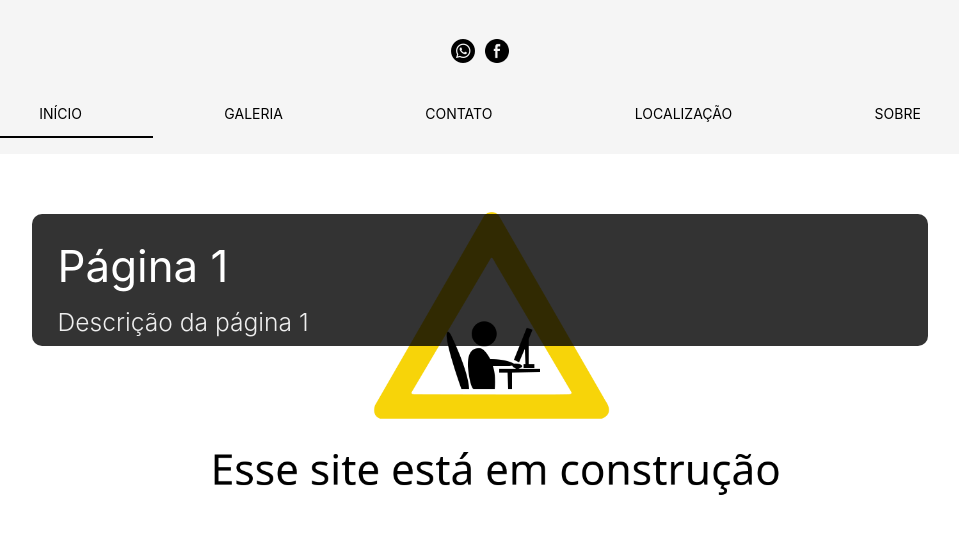
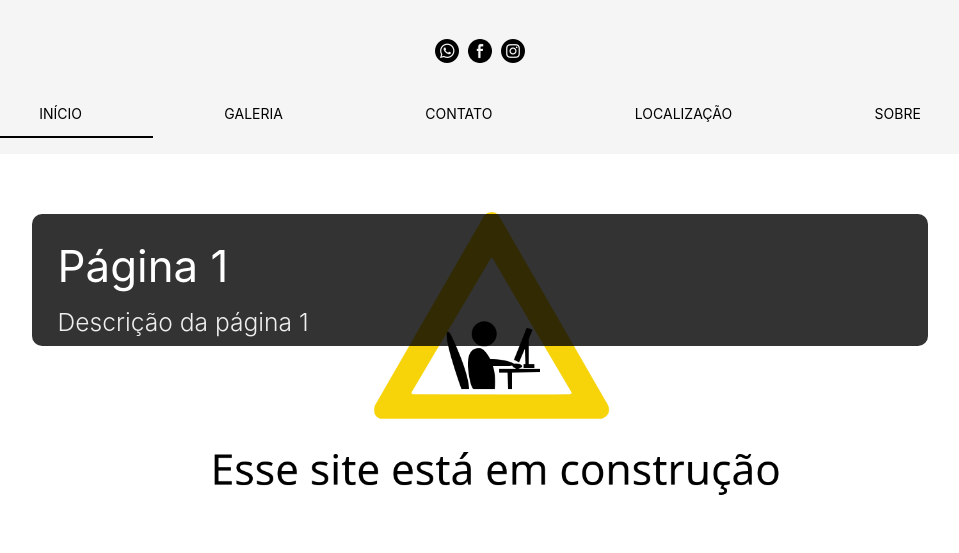
Before and after one commit to deivid-rds/site_materialize, a PHP site: page / in a window 1280 px wide. Shown: the part 326-879 px from the top of the page, without its empty margins (160-1119 px from the left). Run offline with PHP 8.4, Linux system fonts and the light colour scheme.

Commit message:
Adicionar Redes Sociais

```diff
--- a/8.mf_digital/index.php
+++ b/8.mf_digital/index.php
@@ -48,12 +48,16 @@
             <!-- Redes Sociais -->
             <!-- Tooltipped é o hint -->
             <!-- Whatsapp -->
-            <a class="tooltipped" data-position="top" data-tooltip="Whatsapp" href="https://api.whatsapp.com/send?phone=+55019999999999&text=Olá, tudo bem?" target="_blank">
+            <a class="tooltipped" data-position="top" data-tooltip="Whatsapp" href="https://api.whatsapp.com/send?phone=+55019988368289&text=Olá, tudo bem?" target="_blank">
                 <img src="imagem/icone/escuro/whatsapp.png" alt="Whatsapp">
             </a>
             <!-- Facebook -->
-            <a class="tooltipped" data-position="top" data-tooltip="Facebook" href="https://www.facebook.com" target="_blank">
+            <a class="tooltipped" data-position="top" data-tooltip="Facebook" href="https://m.facebook.com/MFmktdital/" target="_blank">
                 <img src="imagem/icone/escuro/facebook.png" alt="Facebook">
+            </a>
+            <!-- Instagram -->
+            <a class="tooltipped" data-position="top" data-tooltip="Instagram" href="https://www.instagram.com/agenciamf__/" target="_blank">
+                <img src="imagem/icone/escuro/instagram.png" alt="Instagram">
             </a>
         </div>
 
```
Also changed, not shown: 8.mf_digital/logo.jpeg (deleted).
